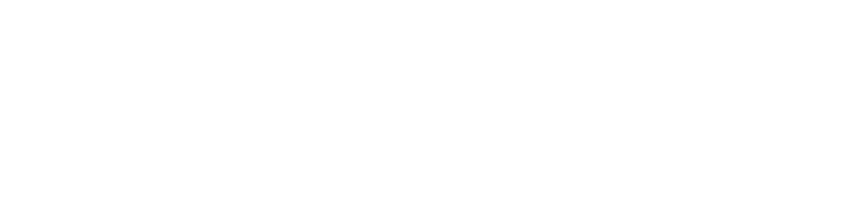
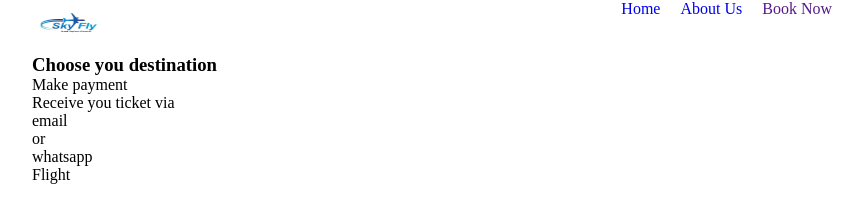
Before and after one commit to farhan-abdullah/SkyFlyAirTravels, a plain HTML site: page index.html in a window 1280 px wide. Shown: the whole page, without its empty margins (208-1071 px from the left). Drawn offline with Linux system fonts and the light colour scheme.

Commit message:
added some files

```diff
--- a/index.html
+++ b/index.html
@@ -4,7 +4,43 @@
     <meta charset="UTF-8" />
     <meta http-equiv="X-UA-Compatible" content="IE=edge" />
     <meta name="viewport" content="width=device-width, initial-scale=1.0" />
+    <link rel="stylesheet" href="styles/styles.css" />
     <title>Document</title>
   </head>
-  <body></body>
+  <body>
+    <header>
+      <nav>
+        <div class="logo"><img src="images/logo.jpg" alt="" /></div>
+        <div>
+          <ul>
+            <li>
+              <a href="index.html">Home</a>
+            </li>
+            <li>
+              <a href="index.html">About Us</a>
+            </li>
+            <li class="book">
+              <a href="">Book Now</a>
+            </li>
+          </ul>
+        </div>
+      </nav>
+    </header>
+    <main>
+      <section>
+        <div class="container">
+          <div class="item"><h3>Choose you destination</h3></div>
+          <div class="item">Make payment</div>
+          <div class="item">
+            Receive you ticket via <br />
+            email <br />
+            or <br />
+            whatsapp
+          </div>
+          <div class="item">Flight</div>
+        </div>
+      </section>
+    </main>
+    <footer></footer>
+  </body>
 </html>
--- /dev/null
+++ b/styles/styles.css
@@ -0,0 +1,25 @@
+* {
+  margin: 0;
+  box-sizing: border-box;
+}
+body {
+  margin: 0 240px;
+}
+nav {
+  display: flex;
+  justify-content: space-between;
+}
+ul {
+  display: flex;
+  gap: 20px;
+}
+ul li {
+  list-style: none;
+}
+ul li a {
+  text-decoration: none;
+}
+img {
+  height: 50px;
+  width: 80px;
+}
```
Also changed, not shown: images/logo.jpg (added).
